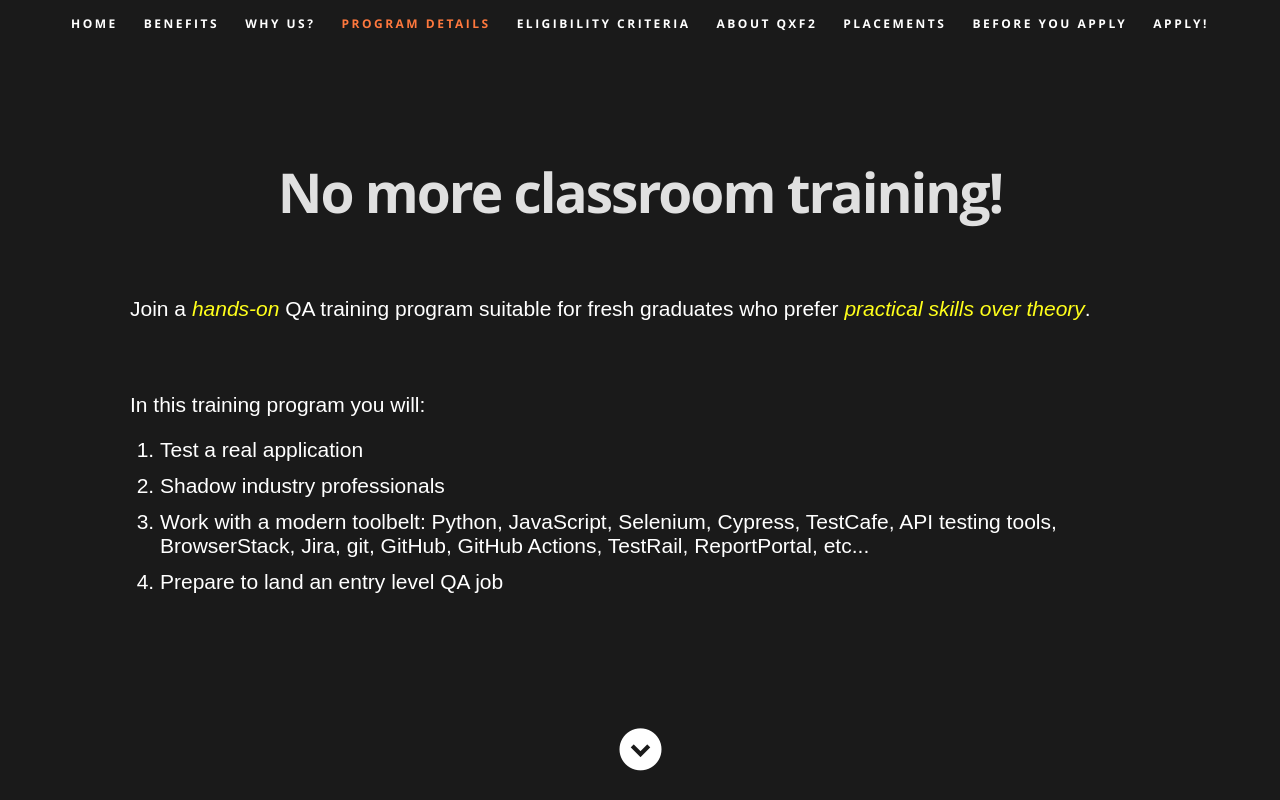
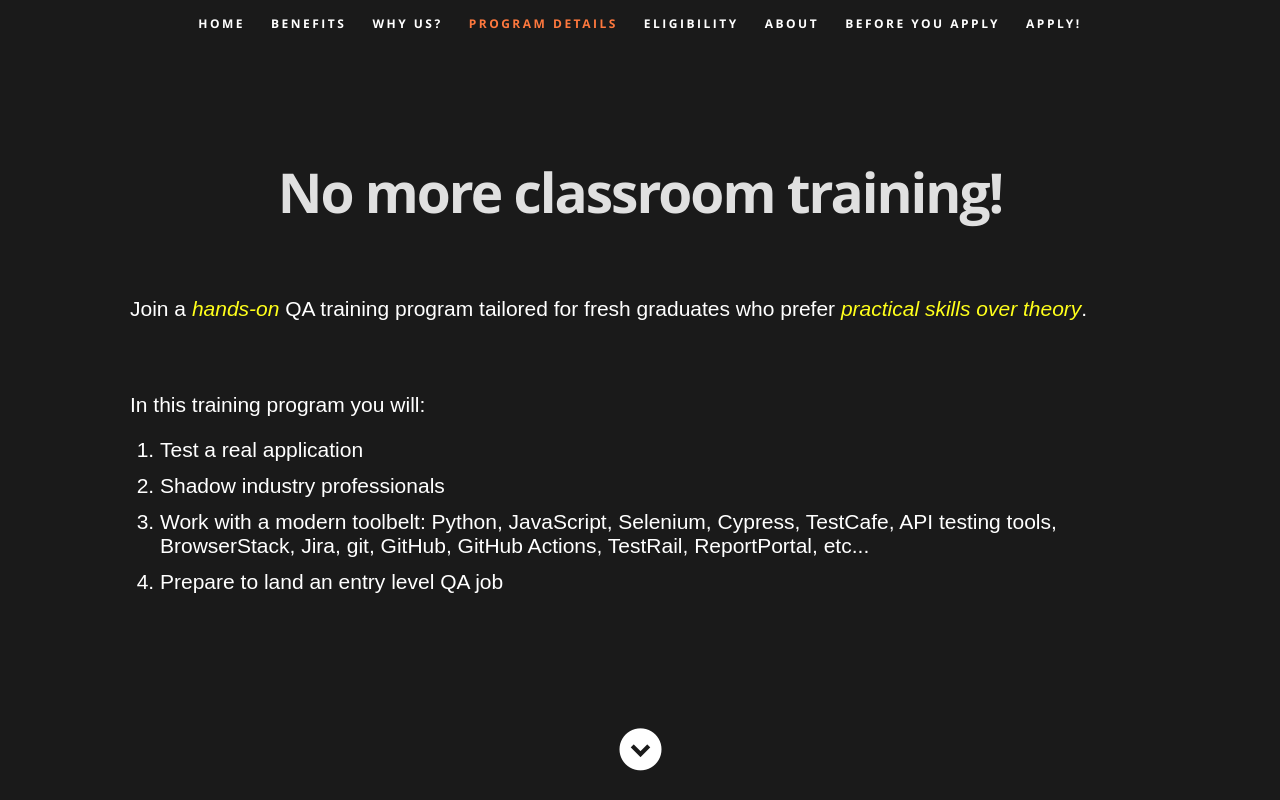
Before and after one commit to sailesh88/junior-training-website, a React (Create React App) app: page / in a window 1280 px wide. Shown: the top 800 px of the page. Built offline with nearby package versions, Linux system fonts and the light colour scheme.

Commit message:
Modified About and menu

```diff
--- a/src/App.js
+++ b/src/App.js
@@ -7,7 +7,6 @@ import WhyUs from "./Components/why-us/why-us";
 import Eligibility from "./Components/eligibility-criteria/Eligibility-Criteria";
 import Program from "./Components/program-details/Program-Details";
 import About from "./Components/about/About";
-import Placements from "./Components/placements/Placements";
 import BeforeApply from "./Components/before-you-apply/Before-You-Apply";
 import Apply from "./Components/apply/Apply";
 
@@ -22,7 +21,6 @@ class App extends Component {
         <Program />
         <Eligibility />
         <About />
-        <Placements />
         <BeforeApply />
         <Apply />
         <Footer />
--- a/src/Components/Header.js
+++ b/src/Components/Header.js
@@ -45,18 +45,13 @@ class Header extends Component {
 
             <li>
               <a className="smoothscroll" href="#eligibility">
-                Eligibility criteria
+                Eligibility
               </a>
             </li>
 
             <li>
               <a className="smoothscroll" href="#about">
-                About Qxf2
-              </a>
-            </li>
-            <li>
-              <a className="smoothscroll" href="#placements">
-                Placements
+                About
               </a>
             </li>
 
@@ -90,7 +85,7 @@ class Header extends Component {
             <Fade bottom duration={1200}>
                 <p className="sub-title">Join a <i style={{
                     color: "yellow",
-                  }}>hands-on</i> QA training program suitable for fresh graduates who prefer <i style={{
+                  }}>hands-on</i> QA training program tailored for fresh graduates who prefer <i style={{
                     color: "yellow",
                   }}>practical skills over theory</i>.<br></br><br></br><br></br><br></br> In this training program you will:</p>
                 <ol>
--- a/src/Components/about/About.js
+++ b/src/Components/about/About.js
@@ -10,7 +10,7 @@ class About extends Component {
               <h4>
                 <a href="https://qxf2.com/">Qxf2 Services</a>
               </h4>
-              <p>We are experienced testers working at Qxf2 Services. Qxf2 provides software testing services for startups. We produce a lot of open source material to help testers stay in touch with technical advancements in the field of testing. We have been running a training program for senior QA engineers since 2019. Before launching this training program, we spent many years fine tuning our approach via many internships. Our interns have gone on to be placed at good companies soon after completing our internship program. The approach, techniques and tools used in this training program are a result of our learning from our previous internship and our own industry experience.</p>
+              <p>We are experienced testers working at Qxf2 Services. Qxf2 provides software testing services for startups. We produce a lot of open source material to help testers stay in touch with technical advancements in the field of testing. Qxf2 Services has been conducting a very successful internship program since 2016. Our interns have gone on to work at companies like Mphasis, Accenture, Temenos, Bosch, TCS, Qlik, StrikeThu, Surebot Technology Solutions, Nokio, Infilect, Plaxonic Technologies and of course Qxf2 Services. Over time, we realized that the way we helped our interns bridge the gap between college and the industry could be applicable to a wider range of engineers. The approach, techniques and tools used in this training program are a result of our learning from our previous internships and our own industry experience.</p>
             </div>
         </Fade>
       </section>
--- a/src/Components/placements/Placements.js
+++ /dev/null
@@ -1,20 +0,0 @@
-import React, { Component } from "react";
-import Fade from "react-reveal";
-
-class Placements extends Component {
-    render() {
-        return (
-            <section id="placements" data-testid="placements">
-                <Fade duration={1000}>
-                    <div className="row">
-                        <h4>Placements</h4>
-                            <p> We Qxf2 services has conducted more internships for freshers. Here we are adding list of companies that our students have got placed. We show in our trainning program how the companies work will be, how to improve yourself if the new tech has been given to you.</p>
-                    </div>
-                </Fade>
-            </section>
-        );
-    }
-
-}
-
-export default Placements;
```
Also changed, not shown: 2 other files (tests, documents, lock files or other folders).
